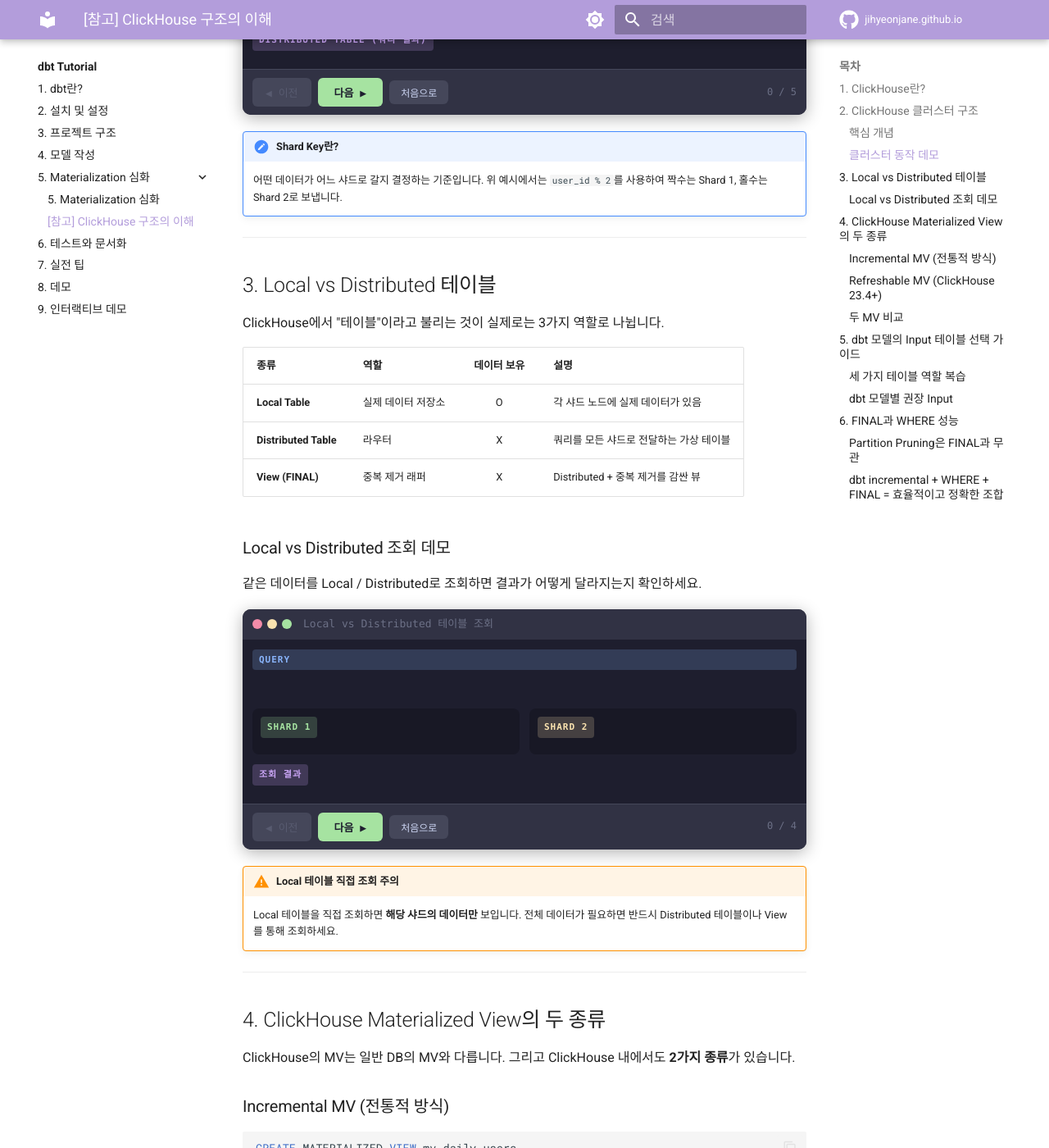
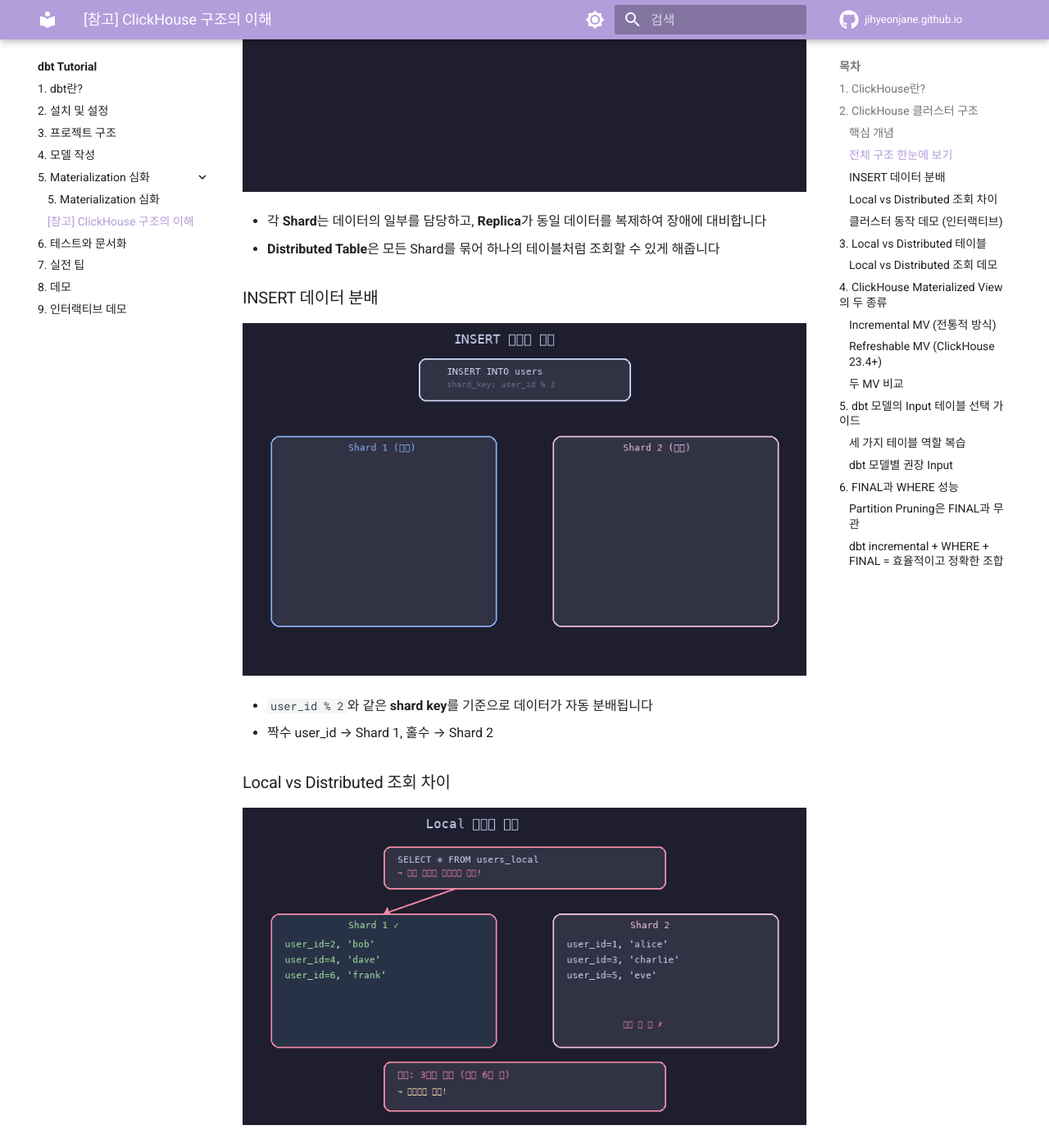
Before and after one commit to jihyeonjane/jihyeonjane.github.io, an MkDocs documentation site: the page built from docs/dbt-tutorial/05-clickhouse.md, in a window 1280 px wide and 1400 px high, scrolled down 1606 px. Shown: the whole window at 82% size. Built offline with MkDocs 1.6.1 and Material for MkDocs 9.7.7, drawn with Linux system fonts in a browser that asks for light colours; comment, search, counter and statistics services are not loaded; some of the changed text lies outside the part shown.

Commit message:
ClickHouse 클러스터 구조 GIF 3종 추가
- 전체 구조 (2 Shard × 2 Replica + Distributed Table)
- INSERT 분배 흐름 (shard key 기반 라우팅 애니메이션)
- Local vs Distributed 조회 차이 비교

Co-Authored-By: Claude Opus 4.6 (1M context) <noreply@anthropic.com>

```diff
--- a/docs/dbt-tutorial/05-clickhouse.md
+++ b/docs/dbt-tutorial/05-clickhouse.md
@@ -37,7 +37,28 @@ ClickHouse는 단일 서버로도 빠르지만, 대규모 데이터를 처리할
 | **Replica (레플리카)** | 같은 데이터를 여러 노드에 복제 (고가용성) |
 | **Distributed Table** | 모든 샤드를 묶어서 조회하는 가상 테이블 |
 
-### 클러스터 동작 데모
+### 전체 구조 한눈에 보기
+
+![ClickHouse 클러스터 구조](assets/ch-cluster-structure.gif)
+
+- 각 **Shard**는 데이터의 일부를 담당하고, **Replica**가 동일 데이터를 복제하여 장애에 대비합니다
+- **Distributed Table**은 모든 Shard를 묶어 하나의 테이블처럼 조회할 수 있게 해줍니다
+
+### INSERT 데이터 분배
+
+![INSERT 데이터 분배](assets/ch-insert-flow.gif)
+
+- `user_id % 2`와 같은 **shard key**를 기준으로 데이터가 자동 분배됩니다
+- 짝수 user_id → Shard 1, 홀수 → Shard 2
+
+### Local vs Distributed 조회 차이
+
+![Local vs Distributed 조회](assets/ch-select-flow.gif)
+
+- **Local 테이블** 조회 → 해당 노드의 데이터만 반환 (불완전!)
+- **Distributed 테이블** 조회 → 모든 Shard 데이터를 합쳐서 반환 (완전한 결과)
+
+### 클러스터 동작 데모 (인터랙티브)
 
 INSERT/SELECT가 클러스터에서 어떻게 처리되는지 단계별로 확인하세요.
 
```
Also changed, not shown: docs/dbt-tutorial/assets/ch-cluster-structure.gif (added), docs/dbt-tutorial/assets/ch-insert-flow.gif (added), docs/dbt-tutorial/assets/ch-select-flow.gif (added).
